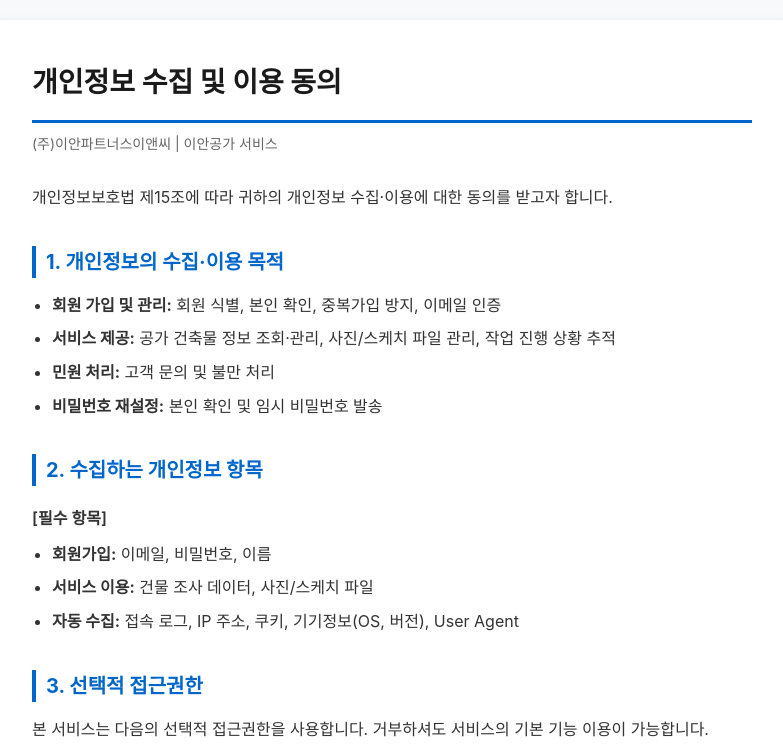
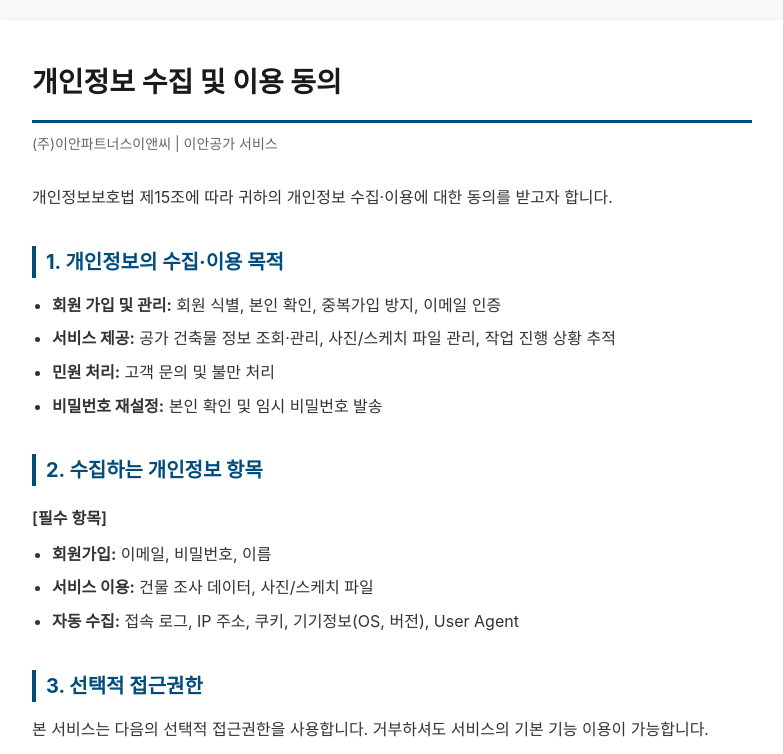
Before and after one commit to ittnw39/demolition-privacy-policy, a plain HTML site: page index.html in a window 1280 px wide. Shown: the top 754 px of the page, without its empty margins (248-1031 px from the left). Drawn offline with Linux system fonts and the light colour scheme.

Commit message:
251020: 색상 변경

```diff
--- a/index.html
+++ b/index.html
@@ -32,7 +32,7 @@
             font-size: 28px;
             color: #1a1a1a;
             margin-bottom: 10px;
-            border-bottom: 3px solid #0066cc;
+            border-bottom: 3px solid #004d7c;
             padding-bottom: 15px;
         }
 
@@ -44,11 +44,11 @@
 
         h2 {
             font-size: 20px;
-            color: #0066cc;
+            color: #004d7c;
             margin-top: 35px;
             margin-bottom: 15px;
             padding-left: 10px;
-            border-left: 4px solid #0066cc;
+            border-left: 4px solid #004d7c;
         }
 
         h3 {
@@ -100,7 +100,7 @@
         }
 
         .permission-box h4 {
-            color: #0066cc;
+            color: #004d7c;
             margin-bottom: 8px;
         }
 
```
